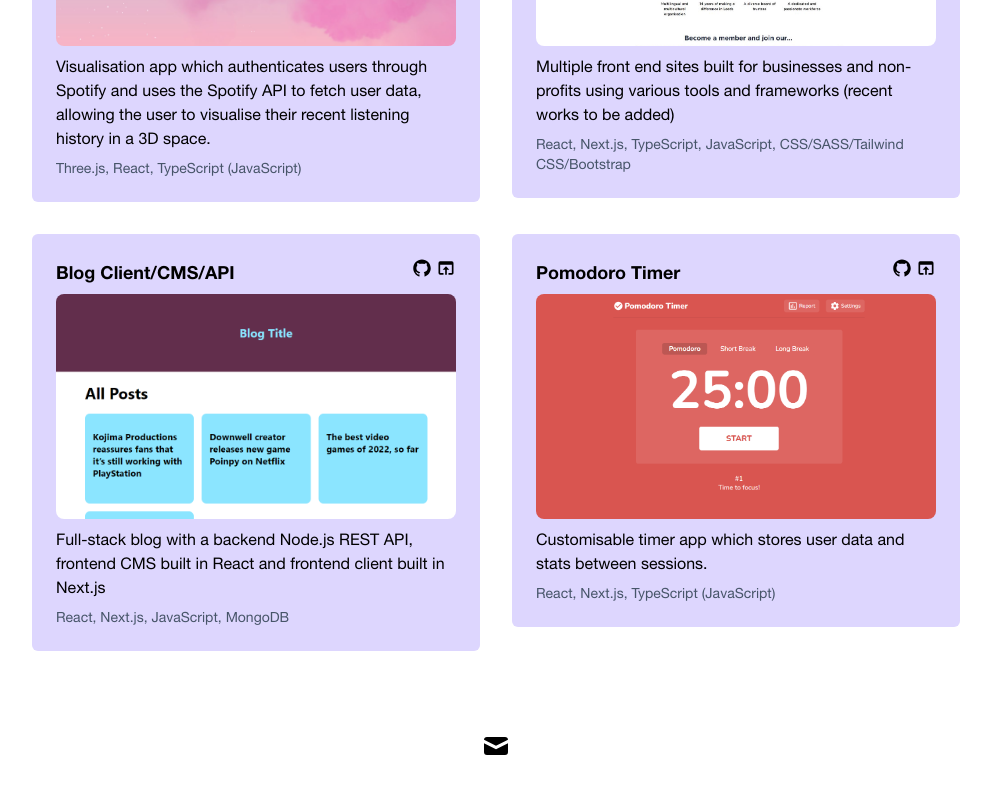
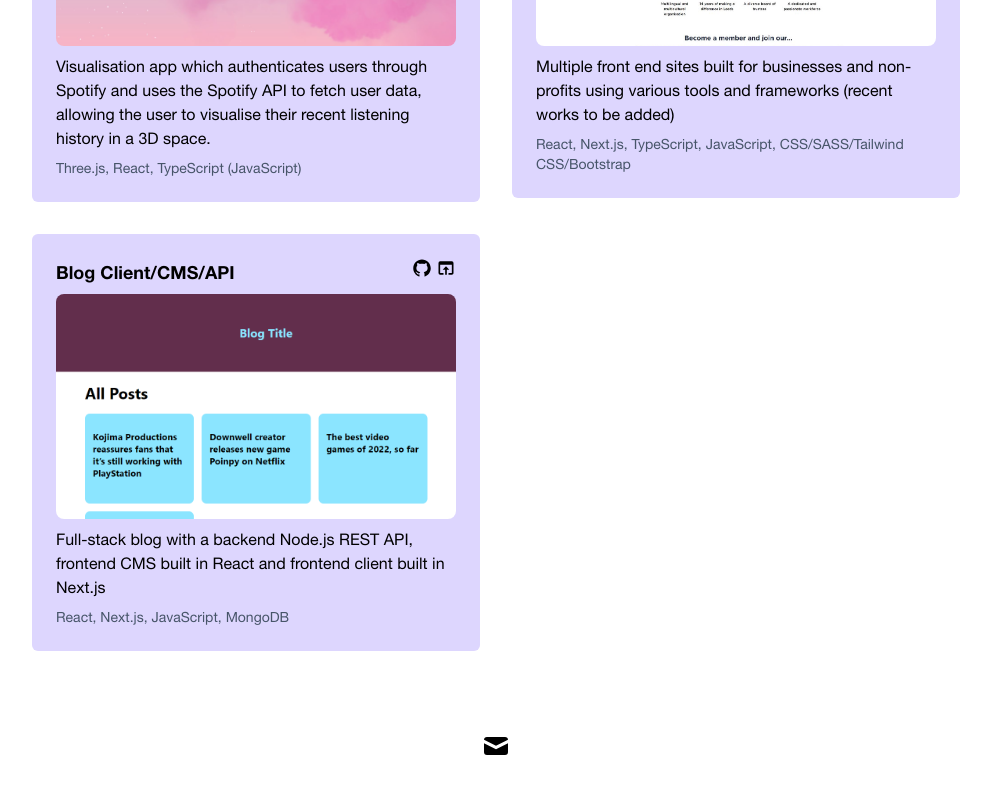
Before and after one commit to flaslam/flaslam.github.io, a Next.js app: page /projects in a window 1280 px wide. Shown: the part 840-1633 px from the top of the page, without its empty margins (144-1135 px from the left). Built offline with nearby package versions, Linux system fonts and the light colour scheme.

Commit message:
remove project

```diff
--- a/data/projects.ts
+++ b/data/projects.ts
@@ -59,13 +59,13 @@
     technologies: ["React", "Next.js", "JavaScript", "MongoDB"],
     image: "/images/projects/blog.png",
   },
-  {
-    name: "Pomodoro Timer",
-    description:
-      "Customisable timer app which stores user data and stats between sessions.",
-    link: "https://pomodoro-timer-flaslam.vercel.app/",
-    source: "https://github.com/flaslam/pomodoro-timer",
-    image: "/images/projects/pomodoro.png",
-    technologies: ["React", "Next.js", "TypeScript (JavaScript)"],
-  },
+  // {
+  //   name: "Pomodoro Timer",
+  //   description:
+  //     "Customisable timer app which stores user data and stats between sessions.",
+  //   link: "https://pomodoro-timer-flaslam.vercel.app/",
+  //   source: "https://github.com/flaslam/pomodoro-timer",
+  //   image: "/images/projects/pomodoro.png",
+  //   technologies: ["React", "Next.js", "TypeScript (JavaScript)"],
+  // },
 ];
```
